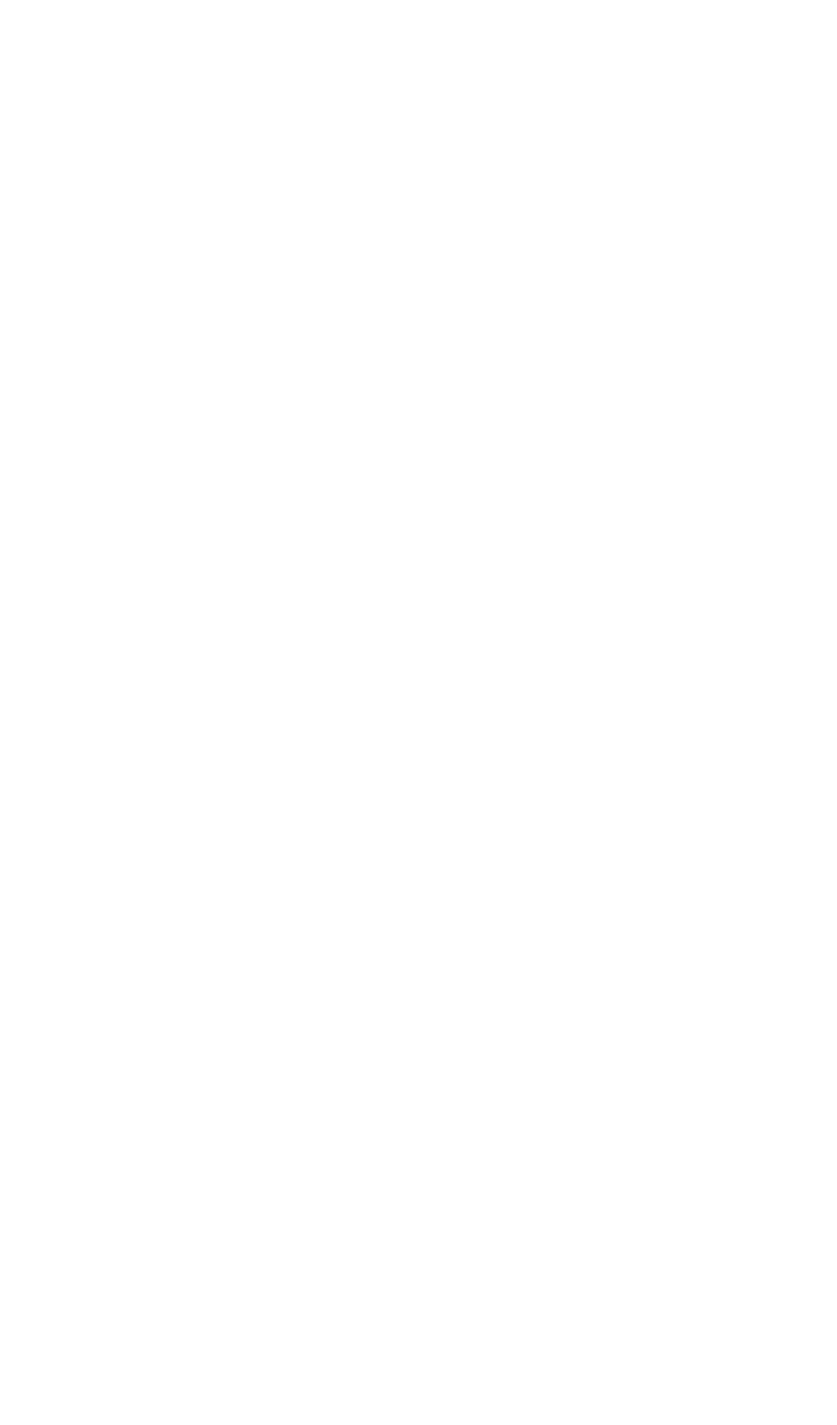
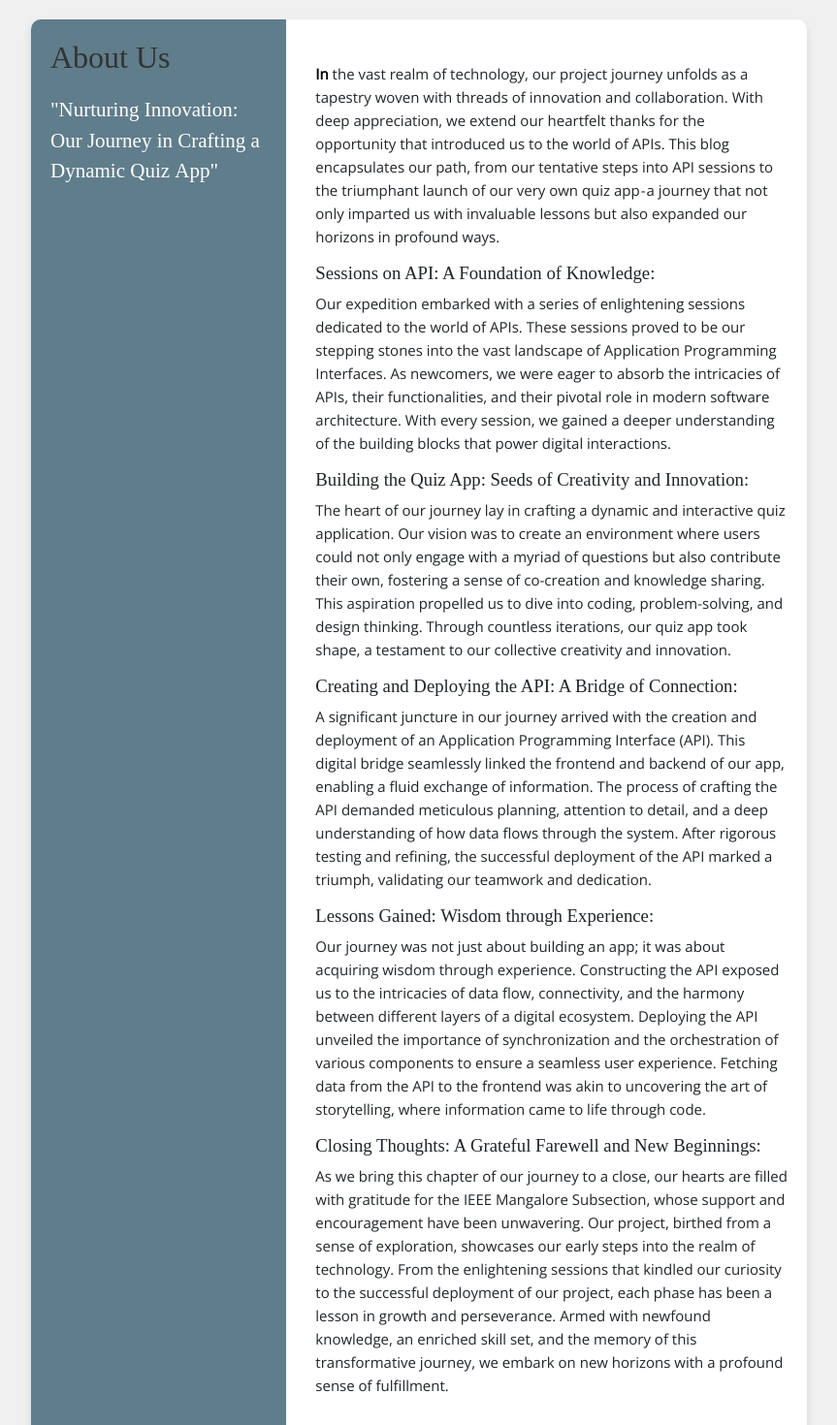
Before and after one commit to BhatNishanthGanesh/APIElite5, a React (Create React App) app: page /About in a window 1280 px wide. Shown: the top 1470 px of the page at 97% size, without its empty margins (208-1071 px from the left). Before the commit the page ends 800 px from the top, so only its background shows below. Built offline with nearby package versions, Linux system fonts and the light colour scheme; a web font is replaced by a local one.

Commit message:
updated about page

```diff
--- a/package.json
+++ b/package.json
@@ -18,6 +18,7 @@
     "react-router-dom": "^6.14.2",
     "react-scripts": "5.0.1",
     "react-toastify": "^9.1.3",
+    "styled-components": "^6.0.7",
     "web-vitals": "^2.1.4"
   },
   "scripts": {
--- a/src/components/Navbar.js
+++ b/src/components/Navbar.js
@@ -15,6 +15,13 @@ function Navbar() {
             <strong>APIELITE-5</strong>
           </a>
           <ul id="nav-mobile" className=" right hide-on-med-and-down">
+          <li>
+              <strong>
+                <Link className="medium black-text text-darken-2" to={'/about'}>
+                  About Us
+                </Link>
+              </strong>
+            </li>
             <li>
               <strong>
                 <Link className="medium black-text text-darken-2" to={'/apidoc'}>
--- a/src/components/navbar.css
+++ b/src/components/navbar.css
@@ -1,3 +1,6 @@
 .nav-wrapper a {
     text-decoration: none;
   }
+  h5{
+    font-family: 'Pacifico', cursive;
+  }
--- a/src/pages/About.js
+++ b/src/pages/About.js
@@ -1,11 +1,141 @@
-import React from 'react'
+import React from "react";
+import styled from "styled-components";
+import "../components/navbar.css";
+
+const BlogContainer = styled.div`
+  font-family: "Open Sans", sans-serif;
+  display: flex;
+  justify-content: center;
+  align-items: center;
+  background-color: #f0f0f0;
+`;
+
+const BlogGrid = styled.div`
+  display: grid;
+  grid-template-columns: 1fr 2fr;
+  grid-gap: 10px;
+  max-width: 800px;
+  background-color: white;
+  border-radius: 10px;
+  box-shadow: 0px 4px 8px rgba(0, 0, 0, 0.1);
+  overflow: hidden;
+  margin: 20px;
+`;
+
+const BlogTitle = styled.div`
+  font-size: 21px;
+  padding: 20px;
+  background-color: grey;
+  color: white;
+  font-family: "Pacifico", cursive;
+`;
+
+const BlogContent = styled.div`
+  font-size: 15px;
+  line-height: 1.6;
+  padding: 20px;
+`;
+
+
+
+const AboutHeading = styled.h2`
+  font-size: 32px;
+  margin-bottom: 20px;
+  color: #333;
+  font-family: "Pacifico", cursive;
+`;
 
 function About() {
   return (
     <div>
-
+      <BlogContainer>
+        <BlogGrid>
+          <BlogTitle className="blue-grey">
+          <AboutHeading>About Us</AboutHeading>
+            "Nurturing Innovation: Our Journey in Crafting a Dynamic Quiz App"
+          </BlogTitle>
+          <BlogContent>
+            {/* <h5>Introduction :</h5> */}
+            <p>
+              <br></br>
+              <strong className="black-text">In</strong> the vast realm of technology, our project journey unfolds as a
+              tapestry woven with threads of innovation and collaboration. With
+              deep appreciation, we extend our heartfelt thanks for the
+              opportunity that introduced us to the world of APIs. This blog
+              encapsulates our path, from our tentative steps into API sessions
+              to the triumphant launch of our very own quiz app - a journey that
+              not only imparted us with invaluable lessons but also expanded our
+              horizons in profound ways.
+            </p>
+            <h5>Sessions on API: A Foundation of Knowledge:</h5>
+            <p>
+              Our expedition embarked with a series of enlightening sessions
+              dedicated to the world of APIs. These sessions proved to be our
+              stepping stones into the vast landscape of Application Programming
+              Interfaces. As newcomers, we were eager to absorb the intricacies
+              of APIs, their functionalities, and their pivotal role in modern
+              software architecture. With every session, we gained a deeper
+              understanding of the building blocks that power digital
+              interactions.
+            </p>
+            <h5>Building the Quiz App: Seeds of Creativity and Innovation:</h5>
+            <p>
+              The heart of our journey lay in crafting a dynamic and interactive
+              quiz application. Our vision was to create an environment where
+              users could not only engage with a myriad of questions but also
+              contribute their own, fostering a sense of co-creation and
+              knowledge sharing. This aspiration propelled us to dive into
+              coding, problem-solving, and design thinking. Through countless
+              iterations, our quiz app took shape, a testament to our collective
+              creativity and innovation.
+            </p>
+            <h5>Creating and Deploying the API: A Bridge of Connection:</h5>
+            <p>
+              A significant juncture in our journey arrived with the creation
+              and deployment of an Application Programming Interface (API). This
+              digital bridge seamlessly linked the frontend and backend of our
+              app, enabling a fluid exchange of information. The process of
+              crafting the API demanded meticulous planning, attention to
+              detail, and a deep understanding of how data flows through the
+              system. After rigorous testing and refining, the successful
+              deployment of the API marked a triumph, validating our teamwork
+              and dedication.
+            </p>
+            <h5>Lessons Gained: Wisdom through Experience:</h5>
+            <p>
+              Our journey was not just about building an app; it was about
+              acquiring wisdom through experience. Constructing the API exposed
+              us to the intricacies of data flow, connectivity, and the harmony
+              between different layers of a digital ecosystem. Deploying the API
+              unveiled the importance of synchronization and the orchestration
+              of various components to ensure a seamless user experience.
+              Fetching data from the API to the frontend was akin to uncovering
+              the art of storytelling, where information came to life through
+              code.
+            </p>
+            <h5>Closing Thoughts: A Grateful Farewell and New Beginnings:</h5>
+            <p>
+              As we bring this chapter of our journey to a close, our hearts are
+              filled with gratitude for the IEEE Mangalore Subsection, whose
+              support and encouragement have been unwavering. Our project,
+              birthed from a sense of exploration, showcases our early steps
+              into the realm of technology. From the enlightening sessions that
+              kindled our curiosity to the successful deployment of our project,
+              each phase has been a lesson in growth and perseverance. Armed
+              with newfound knowledge, an enriched skill set, and the memory of
+              this transformative journey, we embark on new horizons with a
+              profound sense of fulfillment.
+            </p>
+            <ul className=" grey-text right hide-on-med-and-down">
+              <h4>
+                <br></br>-TEAM APIELITE'5
+              </h4>
+            </ul>
+          </BlogContent>
+        </BlogGrid>
+      </BlogContainer>
     </div>
-  )
+  );
 }
 
-export default About
+export default About;
```
Also changed, not shown: 1 other file (tests, documents, lock files or other folders).
